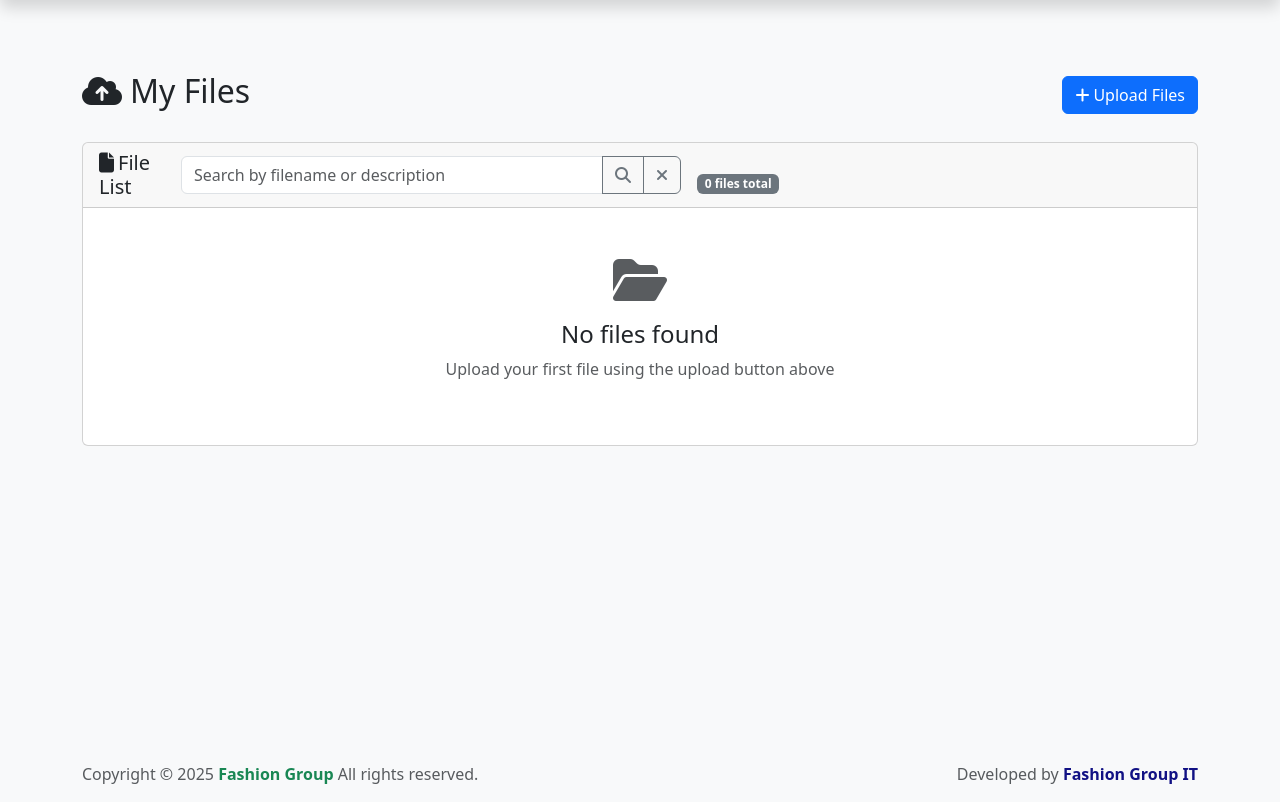
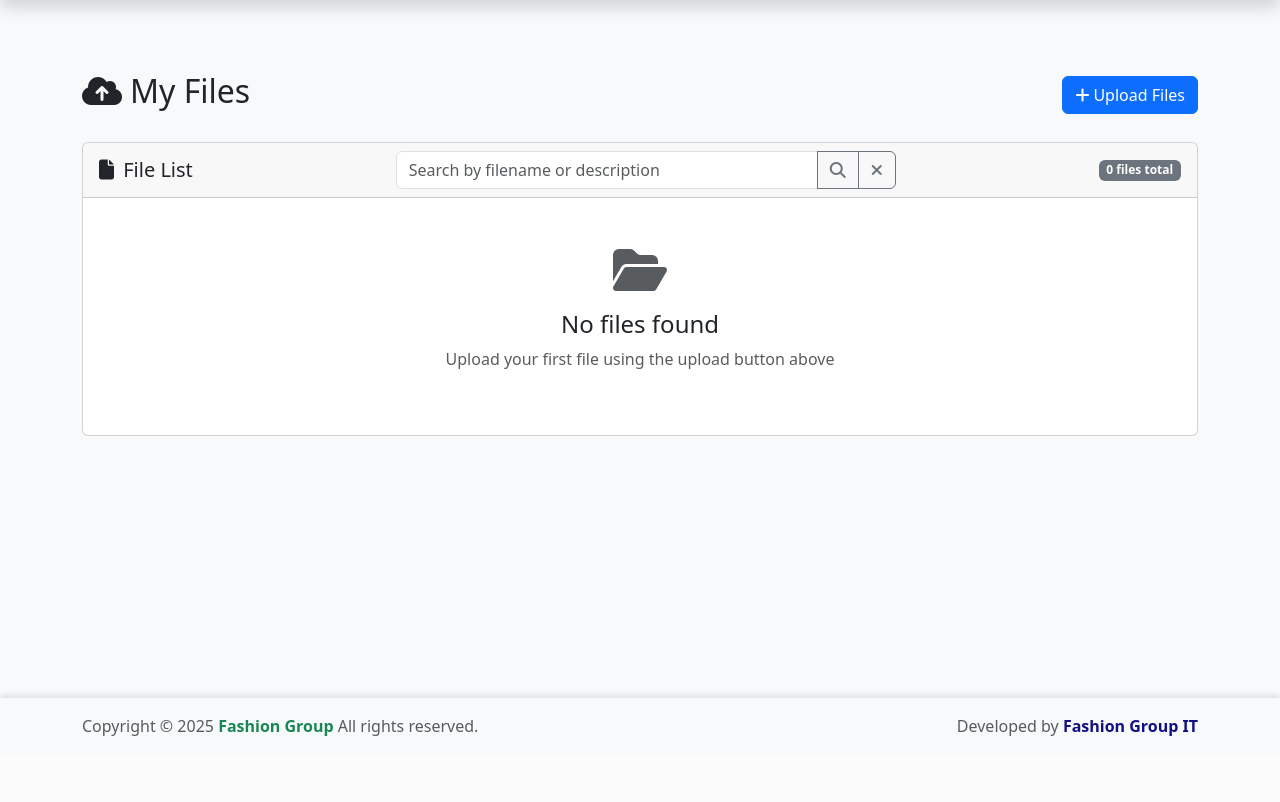
Before and after one commit to MdAnaskhan0/File-Shareing-Web-Solution, a PHP site: page /files.php in a window 1280 px wide. Shown: the part 102-904 px from the top of the page. After the commit the page ends 838 px from the top, so only its background shows below. Run offline with PHP 8.4, Linux system fonts and the light colour scheme; a user stored in the database is signed in; data that the repository does not hold is empty; some libraries are stand-ins or nearby versions.

Commit message:
Footer issue solved.

```diff
--- a/files.php
+++ b/files.php
@@ -525,11 +525,15 @@ $files = $conn->query("SELECT * FROM files $whereSQL ORDER BY uploaded_at DESC L
             <!-- File List Section -->
             <div class="card">
                 <div class="card-header">
-                    <div class="d-flex flex-column flex-md-row justify-content-between align-items-md-center">
-                        <h5 class="mb-2 mb-md-0"><i class="fas fa-file me-1"></i>File List</h5>
+                    <div class="d-flex flex-column flex-md-row justify-content-between align-items-center">
+                        <!-- Left side -->
+                        <h5 class="mb-2 mb-md-0">
+                            <i class="fas fa-file me-1"></i> File List
+                        </h5>
 
-                        <div class="d-flex flex-column flex-sm-row gap-2 w-100 w-md-auto">
-                            <div class="input-group me-sm-2" style="max-width: 500px;">
+                        <!-- Middle: Search -->
+                        <div class="flex-grow-1 mx-md-3" style="max-width: 500px;">
+                            <div class="input-group">
                                 <input type="text" class="form-control" name="search" id="fileSearchInput"
                                     value="<?php echo htmlspecialchars($search); ?>"
                                     placeholder="Search by filename or description">
@@ -540,10 +544,12 @@ $files = $conn->query("SELECT * FROM files $whereSQL ORDER BY uploaded_at DESC L
                                     <i class="fas fa-times"></i>
                                 </a>
                             </div>
-                            <span
-                                class="badge bg-secondary align-self-center align-self-sm-end"><?php echo $number_of_results; ?>
-                                files total</span>
                         </div>
+
+                        <!-- Right side -->
+                        <span class="badge bg-secondary">
+                            <?php echo $number_of_results; ?> files total
+                        </span>
                     </div>
                 </div>
                 <div class="card-body p-0">
@@ -729,13 +735,15 @@ $files = $conn->query("SELECT * FROM files $whereSQL ORDER BY uploaded_at DESC L
     </main>
 
 
-    <footer class="footer bg-light py-3 mt-5">
+    <footer class="bg-light py-3 mt-auto" style="box-shadow: 0 -3px 6px rgba(0, 0, 0, 0.1);">
         <div class="container">
             <div class="d-flex flex-column flex-md-row justify-content-between align-items-center">
                 <div class="mb-2 mb-md-0">
                     <p class="mb-0 text-muted">
-                        Copyright © 2025 <a href="https://fg-bd.com/"
-                            class="fw-bold text-success text-decoration-none">Fashion Group</a> All rights reserved.
+                        Copyright © 2025
+                        <a href="https://fg-bd.com" target="_blank" class="fw-bold text-success text-decoration-none">
+                            Fashion Group
+                        </a> All rights reserved.
                     </p>
                 </div>
                 <div>
```
Also changed, not shown: admin.php (+22 -9 lines), index.php (+8 -4 lines), share.php (+13 -3 lines), 2 other files.
